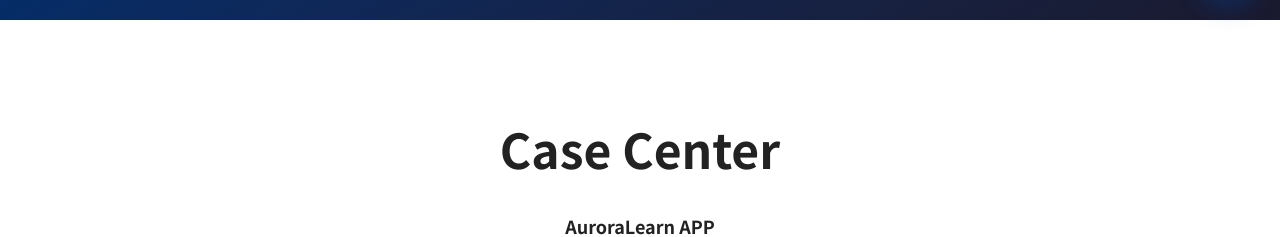
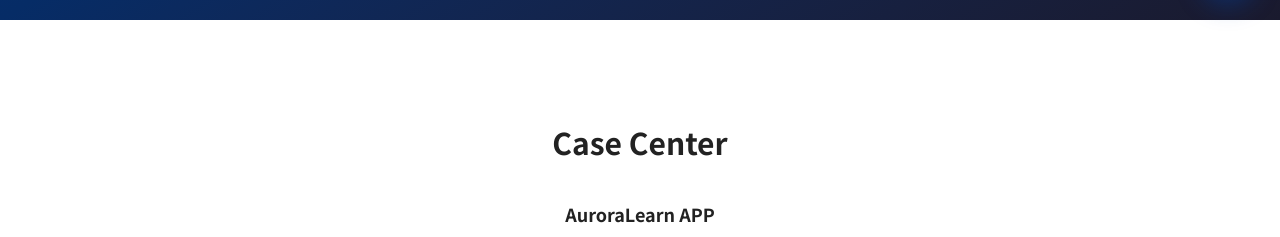
Before and after one commit to jojosam90/fynixtech-website, a Next.js app: page / in a window 1280 px wide. Shown: the part 780-1017 px from the top of the page. Built offline with nearby package versions, Linux system fonts and the light colour scheme.

Commit message:
Shrink Case Center and Solutions headings to match Contact Us

```diff
--- a/src/components/CaseCenter.tsx
+++ b/src/components/CaseCenter.tsx
@@ -37,7 +37,7 @@
           {eyebrow}
         </p>
       )}
-      <h2 className={`mt-2 text-3xl font-bold md:text-5xl ${light ? "text-white" : "text-text-dark"}`}>
+      <h2 className={`mt-2 text-xl font-bold md:text-3xl ${light ? "text-white" : "text-text-dark"}`}>
         {t(title)}
       </h2>
       {subtitle && (
```
Also changed, not shown: 11 other files (tests, documents, lock files or other folders).
